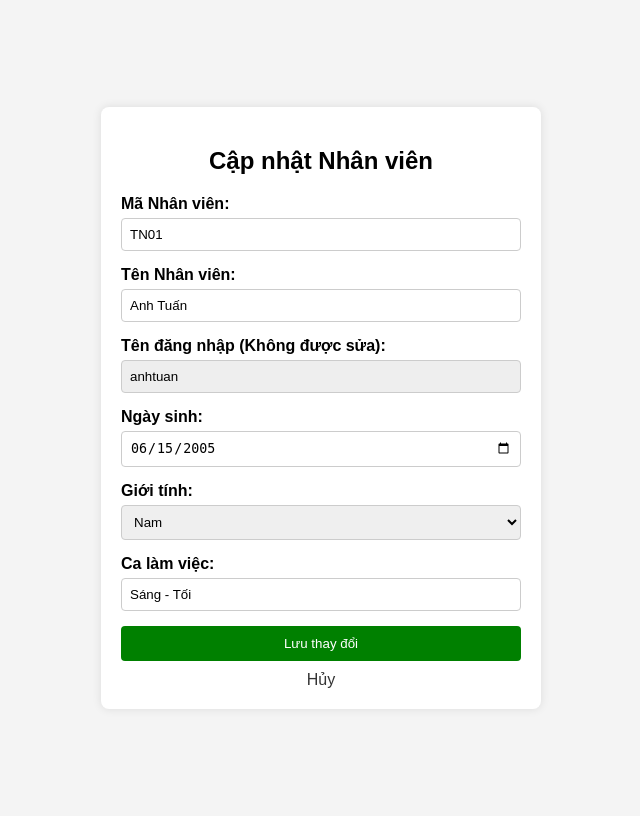
After one commit to AnhTuan100/Web-Coffe-Nhom2, a PHP site: page /modules/staff/sua_staff.php?id=1 in a window 1280 px wide. The commit adds this page. Shown: the whole page, without its empty margins (319-959 px from the left). Run offline with PHP 8.4, Linux system fonts and the light colour scheme; data comes from the database, SQL or seed files in the repository.

Commit message:
update sua, xoa staff

```diff
--- /dev/null
+++ b/modules/staff/sua_staff.php
@@ -0,0 +1,165 @@
+<?php
+require_once '../../include/ketnoi.php';
+
+// --- PHẦN 1: LẤY DỮ LIỆU CŨ ---
+$row = null;
+if (isset($_GET['id'])) {
+    $id = $_GET['id'];
+
+    // Truy vấn lấy thông tin nhân viên theo ID
+    $sql = "SELECT * FROM nhan_vien WHERE id = '$id'";
+    $result = $conn->query($sql);
+
+    if ($result->num_rows > 0) {
+        $row = $result->fetch_assoc();
+    } else {
+        die("Không tìm thấy nhân viên này! (Kiểm tra lại ID: $id)");
+    }
+} else {
+    header("Location: staff.php");
+    exit();
+}
+
+// --- PHẦN 2: XỬ LÝ LƯU (KHI BẤM NÚT) ---
+if ($_SERVER['REQUEST_METHOD'] == 'POST') {
+    $id_update = $_POST['id'];
+    $ma_nv = $_POST['ma_nv'];
+    $ten_nv = $_POST['ten_nv'];
+    $ngay_sinh = $_POST['ngay_sinh'];
+    $gioi_tinh = $_POST['gioi_tinh'];
+    $ca_lam_viec = $_POST['ca_lam_viec'];
+
+    // Câu lệnh cập nhật
+    $sql_update = "UPDATE nhan_vien
+                   SET ma_nv='$ma_nv', ten_nv='$ten_nv', ngay_sinh='$ngay_sinh',
+                       gioi_tinh='$gioi_tinh', ca_lam_viec='$ca_lam_viec'
+                   WHERE id='$id_update'";
+
+    if ($conn->query($sql_update) === TRUE) {
+        echo "<script>
+                alert('Cập nhật thành công!');
+                window.location.href='staff.php';
+              </script>";
+    } else {
+        echo "<script>alert('Lỗi: " . $conn->error . "');</script>";
+    }
+}
+?>
+
+<!DOCTYPE html>
+<html lang="vi">
+
+<head>
+    <meta charset="UTF-8">
+    <title>Sửa Nhân Viên</title>
+    <style>
+        body {
+            font-family: Arial, sans-serif;
+            background: #f4f4f4;
+            display: flex;
+            justify-content: center;
+            height: 100vh;
+            align-items: center;
+        }
+
+        .form-box {
+            background: white;
+            padding: 20px;
+            border-radius: 8px;
+            width: 400px;
+            box-shadow: 0 0 10px rgba(0, 0, 0, 0.1);
+        }
+
+        .form-group {
+            margin-bottom: 15px;
+        }
+
+        label {
+            display: block;
+            font-weight: bold;
+            margin-bottom: 5px;
+        }
+
+        input,
+        select {
+            width: 100%;
+            padding: 8px;
+            border: 1px solid #ccc;
+            border-radius: 4px;
+            box-sizing: border-box;
+        }
+
+        .btn-save {
+            width: 100%;
+            padding: 10px;
+            background: green;
+            color: white;
+            border: none;
+            border-radius: 4px;
+            cursor: pointer;
+        }
+
+        .btn-cancel {
+            display: block;
+            text-align: center;
+            margin-top: 10px;
+            text-decoration: none;
+            color: #333;
+        }
+
+        .input-readonly {
+            background-color: #eee;
+            cursor: not-allowed;
+        }
+    </style>
+</head>
+
+<body>
+
+    <div class="form-box">
+        <h2 style="text-align: center;">Cập nhật Nhân viên</h2>
+
+        <form method="POST" action="">
+            <input type="hidden" name="id" value="<?php echo $row['id']; ?>">
+
+            <div class="form-group">
+                <label>Mã Nhân viên:</label>
+                <input type="text" name="ma_nv" value="<?php echo $row['ma_nv']; ?>" required>
+            </div>
+
+            <div class="form-group">
+                <label>Tên Nhân viên:</label>
+                <input type="text" name="ten_nv" value="<?php echo $row['ten_nv']; ?>" required>
+            </div>
+
+            <div class="form-group">
+                <label>Tên đăng nhập (Không được sửa):</label>
+                <input type="text" class="input-readonly" value="<?php echo isset($row['ten_dang_nhap']) ? $row['ten_dang_nhap'] : ''; ?>" readonly>
+            </div>
+
+            <div class="form-group">
+                <label>Ngày sinh:</label>
+                <input type="date" name="ngay_sinh" value="<?php echo $row['ngay_sinh']; ?>">
+            </div>
+
+            <div class="form-group">
+                <label>Giới tính:</label>
+                <select name="gioi_tinh">
+                    <option value="Nam" <?php if ($row['gioi_tinh'] == 'Nam') echo 'selected'; ?>>Nam</option>
+                    <option value="Nữ" <?php if ($row['gioi_tinh'] == 'Nữ') echo 'selected'; ?>>Nữ</option>
+                </select>
+            </div>
+
+            <div class="form-group">
+                <label>Ca làm việc:</label>
+                <input type="text" name="ca_lam_viec" value="<?php echo $row['ca_lam_viec']; ?>">
+            </div>
+
+            <button type="submit" class="btn-save">Lưu thay đổi</button>
+            <a href="staff.php" class="btn-cancel">Hủy</a>
+        </form>
+    </div>
+
+</body>
+
+</html>
```
Also changed, not shown: modules/menu/menu.php (+35 -21 lines), modules/menu/sua_menu.php (added, +150 -0 lines), modules/menu/xoa_menu.php (added, +23 -0 lines), modules/staff/staff.php (+40 -19 lines), modules/staff/xoa_staff.php (added, +22 -0 lines).
